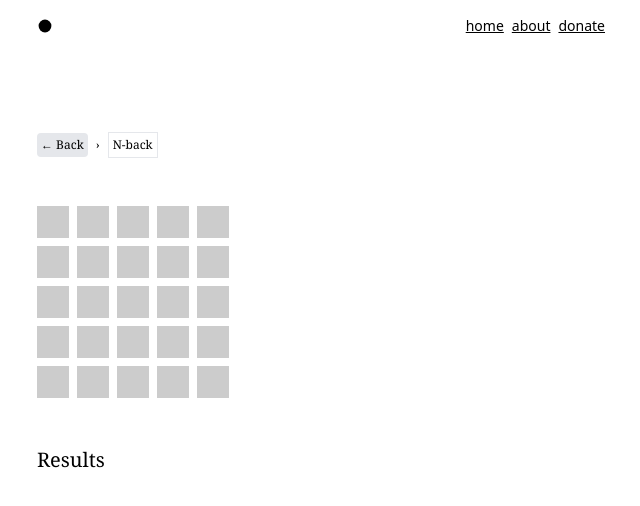
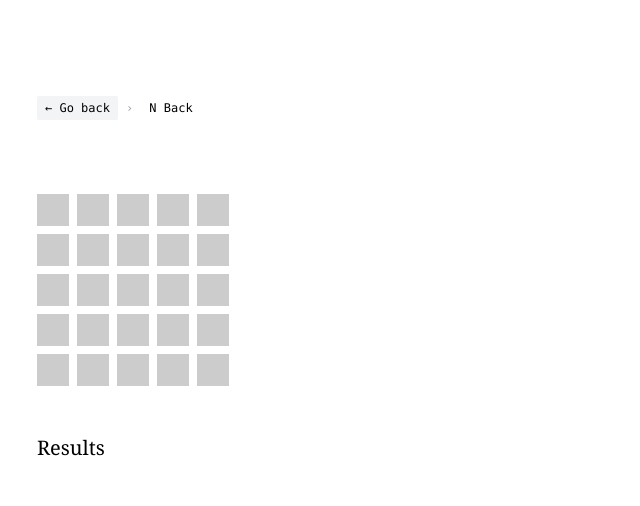
Before and after one commit to aeronjl/boundary, a SvelteKit app: page /n-back in a window 1280 px wide. Shown: the top 506 px of the page, without its empty margins (319-959 px from the left). Built offline with nearby package versions, Linux system fonts and the light colour scheme.

Commit message:
lots of updates

```diff
--- a/src/routes/+layout.svelte
+++ b/src/routes/+layout.svelte
@@ -1,9 +1,36 @@
-<script>
+<script lang="ts">
 	import '../app.css';
+	import { page } from '$app/stores';
+	import { browser } from '$app/environment';
+	import { fly, slide } from 'svelte/transition';
+
+	let currentPage: string = '';
+
+	$: if (browser) {
+		currentPage = formatPathToTitle($page.url.pathname);
+	}
+
+	function goBack() {
+		window.history.back();
+	}
+
+	function formatPathToTitle(path: string): string {
+		// Remove the leading slash if present and then split the string by hyphens
+		const parts = path.replace(/^\//, '').split('-');
+
+		// Capitalize each part and join them with a space
+		const formattedTitle = parts
+			.map((part) => part.charAt(0).toUpperCase() + part.slice(1))
+			.join(' ');
+
+		return formattedTitle;
+	}
 </script>
 
 <div class="mx-auto max-w-[600px] px-4">
-	<div class="mt-4 flex flex-row items-center justify-between text-sm">
+	{#if $page.url.pathname === '/'}
+	<div transition:fly={{y: -50}} class="fixed top-6">
+	<div class="w-[600px] mx-auto flex flex-row items-center justify-between text-sm">
 		<svg class="h-4 w-4 text-black" viewBox="0 0 100 100">
 			<a href="/">
 				<circle cx="50" cy="50" r="40" fill="currentColor" />
@@ -15,9 +42,22 @@
 			<li><a href="/donate">donate</a></li>
 		</ul>
 	</div>
+</div>
+	{/if}
 	<div class="mt-24">
-		<slot></slot>
+		<div class="my-4 h-[50px]">
+			{#if $page.url.pathname != '/'}
+			<div class="flex flex-row items-center gap-2 font-mono text-xs" in:fly={{ x: -10, duration: 200 }} out:fly={{ y: 10, duration: 200 }}>
+				<button on:click={goBack} class="rounded-sm bg-gray-100 px-2 py-1">
+					&#x2190; Go back
+				</button>
+				<p class="text-gray-400">›</p>
+				<button class="rounded-sm px-2 py-1">{currentPage}</button>
+			</div>
+			{/if}
+		</div>
 	</div>
+	<slot></slot>
 </div>
 
 <style></style>
--- a/src/routes/+page.svelte
+++ b/src/routes/+page.svelte
@@ -2,10 +2,9 @@
 	import sky from '$lib/assets/sky.png';
 </script>
 
-
-
 <h1 class="mb-4 font-serif text-3xl leading-10">Boundary</h1>
 <p class="text-sm">The best people to research the human mind are the individuals with minds.</p>
+
 <div class="my-4 flex flex-col gap-y-1">
 	<h3 class="font-serif text-lg">Recent Experiments</h3>
 	<ul class="list-inside list-disc text-sm">
@@ -13,7 +12,7 @@
 			<a href="/orientation-discrimination" class="underline">Orientation discrimination</a>
 		</li>
 		<li>
-					<a href="/contrast-discrimination" class="underline">Intertemporal choice</a>
+			<a href="/intertemporal-choice" class="underline">Intertemporal choice</a>
 		</li>
 		<li>
 			<a href="/n-back" class="underline"><span class="italic">n</span>-back</a>
@@ -26,9 +25,10 @@
 		</li>
 	</ul>
 </div>
-		<div class="flex flex-col gap-y-1 my-4">
+
+<div class="my-4 flex hidden flex-col gap-y-1">
 	<h3 class="font-serif text-lg">Research Areas</h3>
-		<div class="grid grid-cols-3 text-sm gap-4">
+	<div class="grid grid-cols-3 gap-4 text-sm">
 		<ul class="list-inside list-disc">
 			<li><a href="/perception" class="underline">Perception</a></li>
 			<li>Decision Making</li>
--- /dev/null
+++ b/src/routes/intertemporal-choice/+page.svelte
@@ -0,0 +1,63 @@
+<script lang="ts">
+	import { LayerCake } from 'layercake';
+
+	// Define some data
+	const points = [
+		{ x: 0, y: 0 },
+		{ x: 5, y: 10 },
+		{ x: 10, y: 20 },
+		{ x: 15, y: 30 },
+		{ x: 20, y: 40 }
+	];
+</script>
+
+<div class="flex flex-col gap-2">
+    <div class="w-full rounded-lg border border-black-400">
+        <div class="bg-black rounded-lg h-2 transition-all duration-300" style="width: 50%"></div>
+    </div>
+    <p class="text-xs font-mono">Current wealth: 1,000 points</p>
+	<div class="border border-black p-1">
+		<p class="font-mono text-xs">Income: 600 points, time penalty: 2 seconds</p>
+		<button
+			class="border border-b-8 border-r-8 border-black p-2 font-mono text-xs active:translate-x-0.5 active:translate-y-0.5"
+			>Choose</button
+		>
+	</div>
+
+	<div class="border border-black p-1">
+		<p class="font-mono text-xs">Income: 600 points, time penalty: 2 seconds</p>
+		<button
+			class="border border-b-8 border-r-8 border-black p-2 font-mono text-xs active:translate-x-0.5 active:translate-y-0.5"
+			>Choose</button
+		>
+	</div>
+</div>
+
+<div class="my-4 flex flex-col gap-y-1">
+	<h3 class="font-serif text-xl">Results</h3>
+	<div class="chart-container">
+		<LayerCake data={points} x="x" y="y">
+			<!-- Components go here -->
+		</LayerCake>
+	</div>
+	<p class="text-sm">
+		This experiment is modelled with two free parameters. The discount rate, k, represents the
+		weighting of future rewards. The the tendency to prefer immediate rewards is represented by
+		large values of k. Randomness is choices is captured by β.
+	</p>
+</div>
+
+<div class="my-4 flex flex-col gap-y-2">
+    <h3 class="font-serif text-xl">Literature Review</h3>
+    <p class="text-sm">Intertemporal choice experiments investigate how individuals make decisions involving trade-offs between rewards at different times. Originating from Samuelson’s discounted utility model, which posits that future rewards are devalued exponentially relative to their delay, empirical studies have challenged this theory, showing that individuals often display hyperbolic discounting. Hyperbolic discounting implies a higher discount rate for shorter delays, leading to time-inconsistent preferences. This phenomenon has been extensively observed in various contexts, from monetary choices to health-related decisions, highlighting the complexity of human decision-making processes.</p>
+    <p class="text-sm">A seminal experiment by Thaler (1981) demonstrated that individuals tend to discount future monetary rewards hyperbolically rather than exponentially, suggesting that the perceived value of a reward decreases more rapidly as the delay approaches the present. This deviation from the traditional model has been supported by subsequent studies employing diverse methodologies, such as the use of real versus hypothetical rewards, adjusting for individual differences in patience, and cross-cultural comparisons. These experiments have revealed consistent patterns in temporal preferences, but also significant individual and contextual variability, indicating that factors like age, income, and cognitive biases can influence intertemporal choices.</p>
+    <p class="text-sm">Further research has delved into the neural mechanisms underlying intertemporal decision-making. Neuroimaging studies, such as those employing fMRI, have identified key brain regions involved in processing delayed rewards, including the prefrontal cortex and the striatum. These findings suggest that the valuation of future rewards involves both affective and cognitive components, mediated by neural circuits associated with emotion regulation and executive function. Understanding these neural correlates not only sheds light on the biological basis of intertemporal choices but also informs interventions aimed at promoting better long-term decision-making, such as enhancing self-control through cognitive training or leveraging nudges to align immediate actions with future benefits.</p>
+
+</div>
+
+<style>
+	.chart-container {
+		width: 100%;
+		height: 300px;
+	}
+</style>
--- a/src/routes/n-back/+page.svelte
+++ b/src/routes/n-back/+page.svelte
@@ -1,12 +1,6 @@
 <script lang="ts">
 	import NBack from '$lib/N-back.svelte';
 </script>
-
-<div class="flex flex-row font-serif items-center text-xs gap-x-2">
-    <button class="bg-gray-200 rounded p-1">← Back</button>
-    <p>›</p>
-    <p class="border p-1">N-back</p>
-</div>
 
 <div class="my-12">
 	<NBack />
```
Also changed, not shown: package.json (+10 -9 lines), 1 other file (tests, documents, lock files or other folders). Lines whose indentation alone changed are shown as unchanged.
